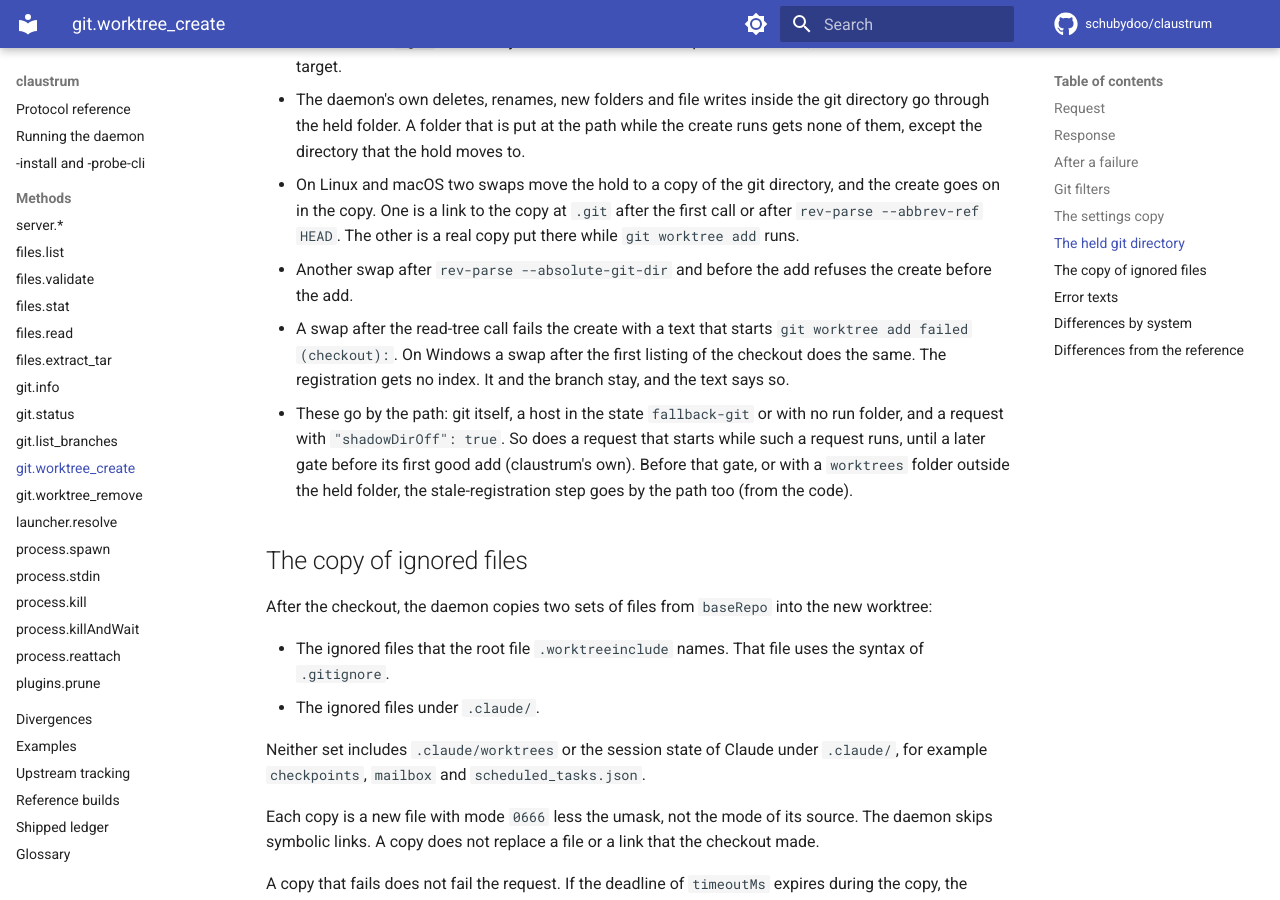
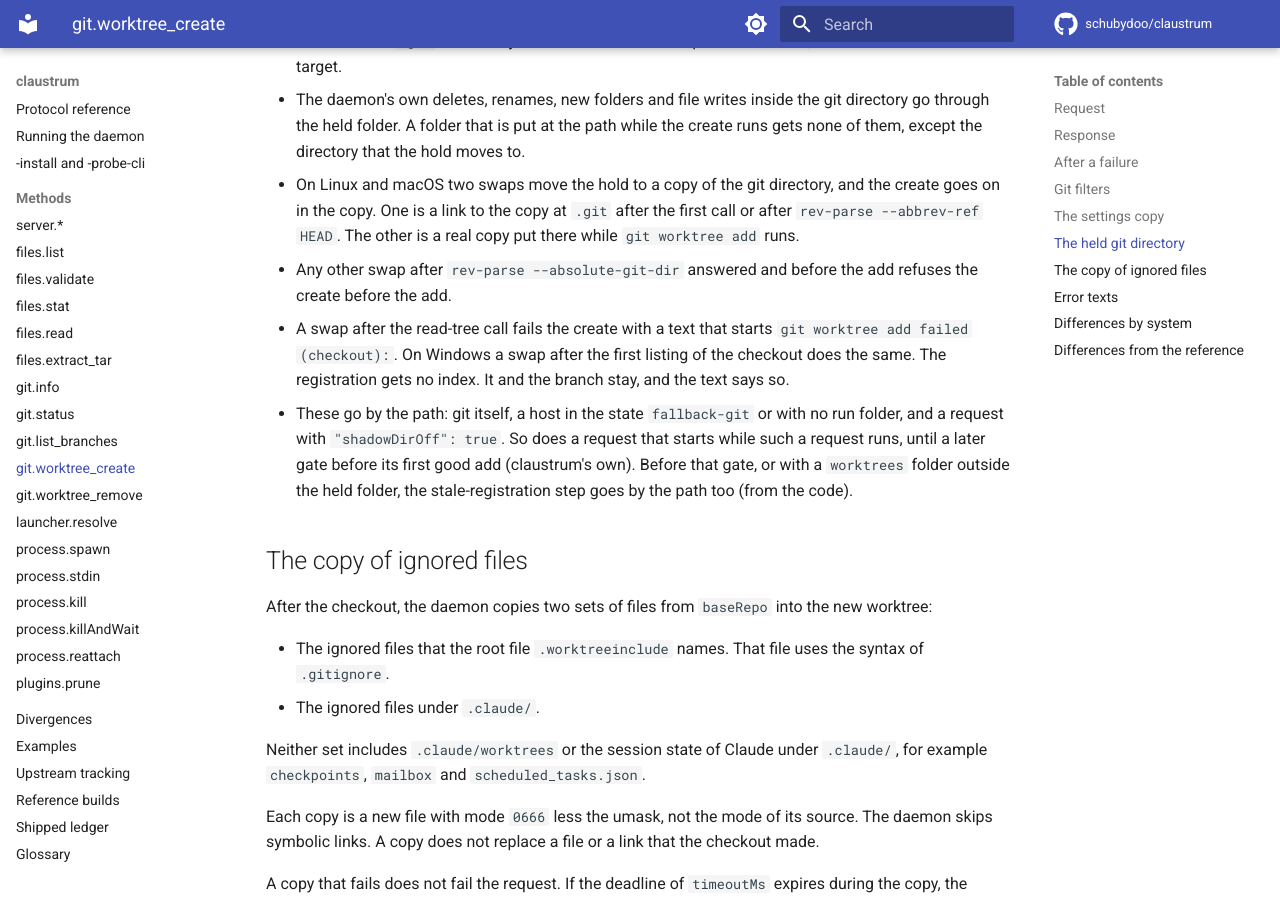
Before and after one commit to schubydoo/claustrum, an MkDocs documentation site: the page built from docs/protocol/git-worktree-create.md, in a window 1280 px wide and 900 px high, scrolled down 5832 px. Built offline with MkDocs 1.6.1 and Material for MkDocs 9.7.7, drawn with Linux system fonts in a browser that asks for light colours; comment, search, counter and statistics services are not loaded.

Commit message:
docs: name the swap window and keep the Windows exit 128 cause on the create page
Co-Authored-By: Claude Opus 5.5 <noreply@anthropic.com>

```diff
--- a/docs/protocol/git-worktree-create.md
+++ b/docs/protocol/git-worktree-create.md
@@ -131,7 +131,7 @@ In the state `shadow` a create holds the git directory of `baseRepo` open from i
 - The git directory must be a real directory at the gate (the test is claustrum's own). On Windows a junction or a directory symbolic link there is refused, on every git method without `"shadowDirOff": true`. With that member both link kinds pass, and git works in the folder behind the link. On Linux and macOS a `.git` that is a symbolic link before the request is resolved, and the daemon holds its target.
 - The daemon's own deletes, renames, new folders and file writes inside the git directory go through the held folder. A folder that is put at the path while the create runs gets none of them, except the directory that the hold moves to.
 - On Linux and macOS two swaps move the hold to a copy of the git directory, and the create goes on in the copy. One is a link to the copy at `.git` after the first call or after `rev-parse --abbrev-ref HEAD`. The other is a real copy put there while `git worktree add` runs.
-- Another swap after `rev-parse --absolute-git-dir` and before the add refuses the create before the add.
+- Any other swap after `rev-parse --absolute-git-dir` answered and before the add refuses the create before the add.
 - A swap after the read-tree call fails the create with a text that starts `git worktree add failed (checkout): `. On Windows a swap after the first listing of the checkout does the same. The registration gets no index. It and the branch stay, and the text says so.
 - These go by the path: git itself, a host in the state `fallback-git` or with no run folder, and a request with `"shadowDirOff": true`. So does a request that starts while such a request runs, until a later gate before its first good add (claustrum's own). Before that gate, or with a `worktrees` folder outside the held folder, the stale-registration step goes by the path too (from the code).
 
```
Also changed, not shown: other parts of docs/protocol/git-worktree-create.md (+1 -1 lines), 1 other file.
